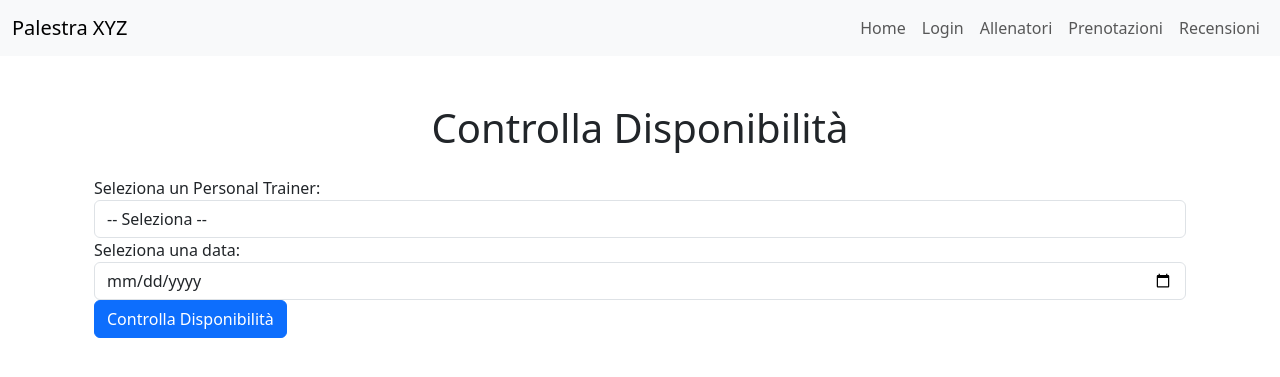
After one commit to Gixter02/Progetto_TechWeb, a Django app: page /trainers/verificadisponibilita/ in a window 1280 px wide. The commit adds this page. Shown: the top 377 px of the page. Run offline with Django 5.2, Linux system fonts and the light colour scheme; data comes from the database, SQL or seed files in the repository; both versions use the stored data as it was after the commit.

Commit message:
Aggiunta disponibilità tutti i personal trainer

```diff
--- a/trainers/templates/trainers/personal_trainer_elenco.html
+++ b/trainers/templates/trainers/personal_trainer_elenco.html
@@ -31,6 +31,7 @@
                     </p>
                 </div>
                 <a href="{% url 'trainers:personal_trainer_review' trainer.pk %}" class="btn btn-primary">Dettagli</a>
+                <a href="{% url 'trainers:disponibilita_personal_trainer' trainer.pk %}" class="btn btn-primary">Disponibilità</a>
             </li>
         {% empty %}
             <li class="list-group-item">Nessun personal trainer trovato.</li>
--- /dev/null
+++ b/trainers/templates/trainers/personal_trainers_disponibilita.html
@@ -0,0 +1,40 @@
+{% extends "trainers/base.html" %}
+
+{% block title %}Controlla Disponibilità{% endblock %}
+
+{% block content %}
+<div class="container mt-5">
+    <h1 class="text-center mb-4">Controlla Disponibilità</h1>
+
+    <form method="post" class="mb-4">
+        {% csrf_token %}
+        <div class="form-group">
+            <label for="personal_trainer">Seleziona un Personal Trainer:</label>
+            <select name="personal_trainer" class="form-control" required>
+                <option value="">-- Seleziona --</option>
+                {% for trainer in personal_trainer_list %}
+                    <option value="{{ trainer.pk }}">{{ trainer.nome }} {{ trainer.cognome }}</option>
+                {% endfor %}
+            </select>
+        </div>
+        <div class="form-group">
+            <label for="data">Seleziona una data:</label>
+            <input type="date" name="data" class="form-control" required>
+        </div>
+        <button type="submit" class="btn btn-primary">Controlla Disponibilità</button>
+    </form>
+
+    {% if fasce_disponibili %}
+        <h2 class="mt-4">Fasce Orarie Disponibili per {{ selected_trainer.nome }} il {{ selected_date }}:</h2>
+        <ul class="list-group">
+            {% for fascia in fasce_disponibili %}
+                <li class="list-group-item">{{ fascia.1 }}</li>  <!-- Il valore 1 è il testo della fascia oraria -->
+            {% endfor %}
+        </ul>
+    {% elif selected_date and selected_trainer %}
+        <div class="alert alert-warning mt-4">
+            <p>Non ci sono disponibilità per {{ selected_trainer.nome }} il {{ selected_date }}.</p>
+        </div>
+    {% endif %}
+</div>
+{% endblock %}
--- a/trainers/urls.py
+++ b/trainers/urls.py
@@ -4,7 +4,7 @@ from django.urls import path
 
 from .views import PersonalTrainerCreateView, PersonalTrainerUpdateView, \
     PersonalTrainerHomeView, allenamenti_programmati, PersonalTrainerReviewDetailView, \
-    elenco_personal_trainer, disponibilita_personal_trainer
+    elenco_personal_trainer, disponibilita_personal_trainer, disponibilita_personal_trainers
 
 app_name = 'trainers'
 
@@ -16,6 +16,7 @@ urlpatterns = [
     path('detail/<pk>/', PersonalTrainerReviewDetailView.as_view(), name='personal_trainer_review'),
     path('elenco/', elenco_personal_trainer, name='elenco_personal_trainer'),
     path('disponibilita/<pk>/', disponibilita_personal_trainer, name='disponibilita_personal_trainer'),
+    path('verificadisponibilita/', disponibilita_personal_trainers, name='disponibilita_personal_trainers'),
 ]
 
 if settings.DEBUG:
--- a/trainers/views.py
+++ b/trainers/views.py
@@ -117,3 +117,34 @@ def disponibilita_personal_trainer(request, pk):
         return render(request, 'trainers/personal_trainer_disponibilita.html', context)
 
     return render(request, 'trainers/personal_trainer_disponibilita.html', {'personal_trainer': personal_trainer})
+
+
+def disponibilita_personal_trainers(request):
+    personal_trainer_list = PersonalTrainer.objects.all()
+    fasce_disponibili = []
+    selected_trainer = None
+    selected_date = None
+
+    if request.method == 'POST':
+        trainer_id = request.POST.get('personal_trainer')
+        selected_date_input = request.POST.get('data')
+        selected_date = timezone.datetime.strptime(selected_date_input, "%Y-%m-%d").date()
+        selected_trainer = get_object_or_404(PersonalTrainer, pk=trainer_id)
+
+        # Ottieni tutte le fasce orarie già prenotate per il personal trainer selezionato e quella data
+        fasce_prenotate = Prenotazione.objects.filter(
+            personal_trainer=selected_trainer,
+            data_prenotazione=selected_date
+        ).values_list('fascia_oraria', flat=True)
+
+        # Disponibilità delle fasce orarie
+        fasce_disponibili = [fascia for fascia in Prenotazione.ORARI_FASCIA if fascia[0] not in fasce_prenotate]
+
+    context = {
+        'personal_trainer_list': personal_trainer_list,
+        'fasce_disponibili': fasce_disponibili,
+        'selected_trainer': selected_trainer,
+        'selected_date': selected_date,
+    }
+
+    return render(request, 'trainers/personal_trainers_disponibilita.html', context)
```
Also changed, not shown: db.sqlite3.
